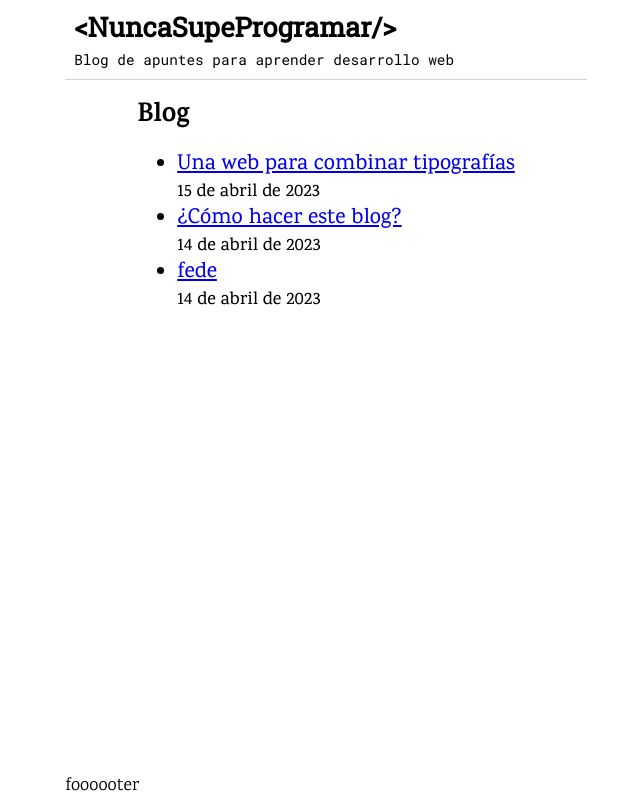
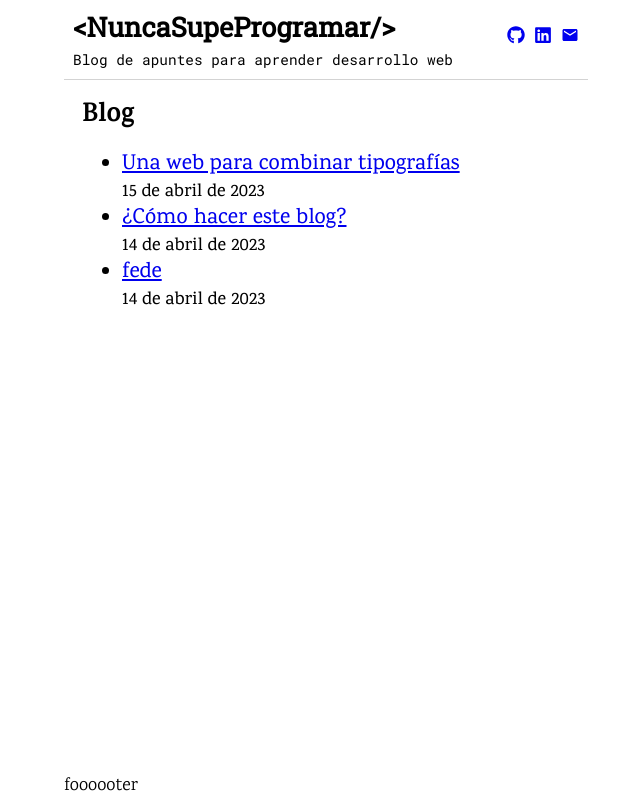
Before and after one commit to fedeholc/NuncaSupeProgramar-v0.1, a Next.js app: page / in a window 1280 px wide. Shown: the whole page, without its empty margins (314-954 px from the left). Built offline with nearby package versions, Linux system fonts and the light colour scheme.

Commit message:
add icons

```diff
--- a/blog-posts/2023-04-14-¿cómo-hacer-este-blog.md
+++ b/blog-posts/2023-04-14-¿cómo-hacer-este-blog.md
@@ -21,3 +21,5 @@ dominio
 dns
 
 mails
+
+react icons
--- a/components/navbar.js
+++ b/components/navbar.js
@@ -1,13 +1,27 @@
 import Logo from "./logo";
-import navbar from "./navbar.module.css"
+import navbar from "./navbar.module.css";
+import { FaGithub, FaLinkedin, FaMail } from "react-icons/fa";
+import { MdEmail } from "react-icons/md";
 
 export default function NavBar() {
   return (
     <>
       <div className={navbar.navbar}>
         <Logo></Logo>
+        <div className={navbar.navbar__icons}>
+          <a href="https://github.com/fedeholc" target="_blank">
+            <FaGithub></FaGithub>
+          </a>
+
+          <a href="https://www.linkedin.com/in/federicoholc/" target="_blank">
+            <FaLinkedin></FaLinkedin>
+          </a>
+
+          <a href="mailto:federicoholc@gmail.com">
+            <MdEmail></MdEmail>
+          </a>
+        </div>
       </div>
-
     </>
   );
 }
--- a/components/navbar.module.css
+++ b/components/navbar.module.css
@@ -1,4 +1,15 @@
 .navbar {
   padding: 0.5rem;
   border-bottom: 1px solid lightgray;
+  display: flex;
+  flex-wrap: wrap;
+  align-items: center;
+  justify-content: space-between;
+  column-gap: 3rem;
 }
+
+.navbar__icons {
+  display: flex;
+  flex-direction: row;
+  gap: 0.5rem;
+}
--- a/package.json
+++ b/package.json
@@ -11,6 +11,7 @@
     "next": "latest",
     "react": "18.2.0",
     "react-dom": "18.2.0",
+    "react-icons": "^4.8.0",
     "remark": "^14.0.2",
     "remark-html": "^15.0.2"
   }
--- a/styles/globals.css
+++ b/styles/globals.css
@@ -24,7 +24,7 @@ body {
 }
 
 main {
-  margin: 0rem 4rem;
+  margin: 0rem 1rem;
   max-width: 800px;
 }
 
```
Also changed, not shown: 1 other file (tests, documents, lock files or other folders).
